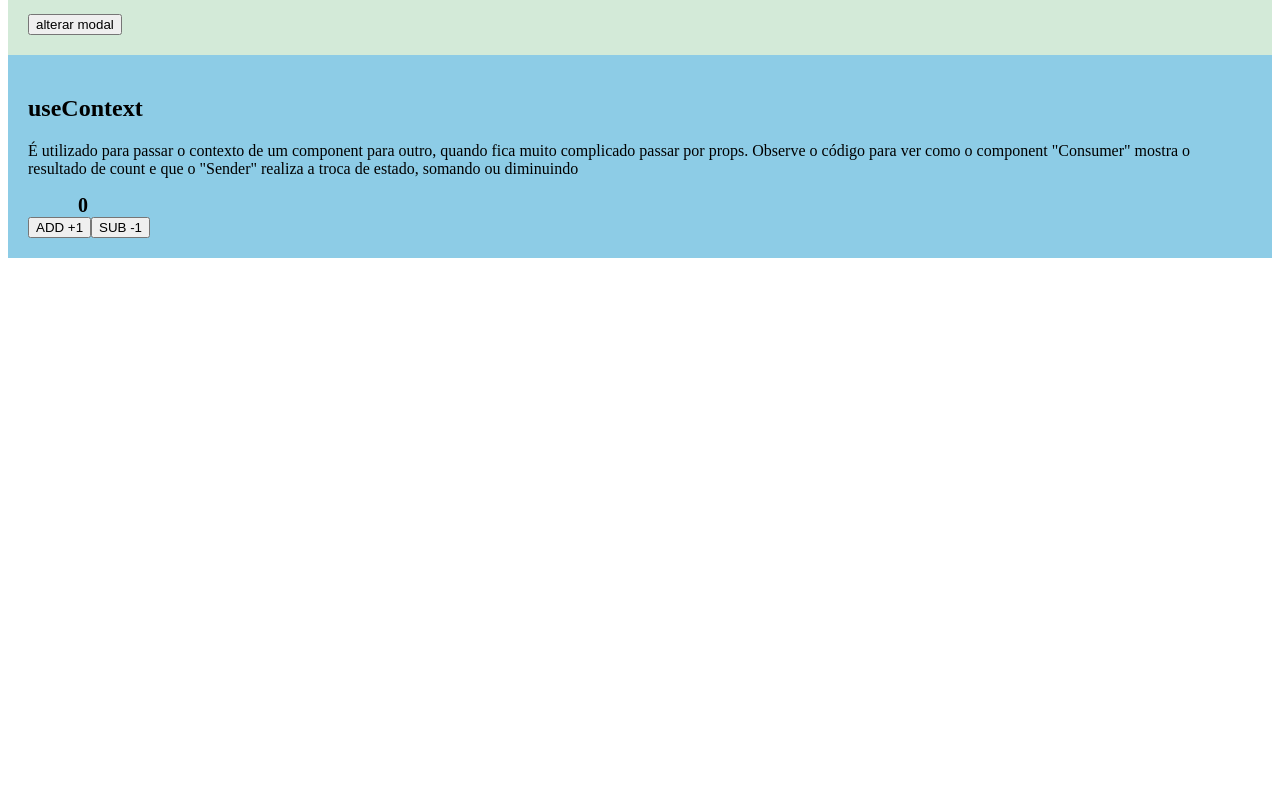
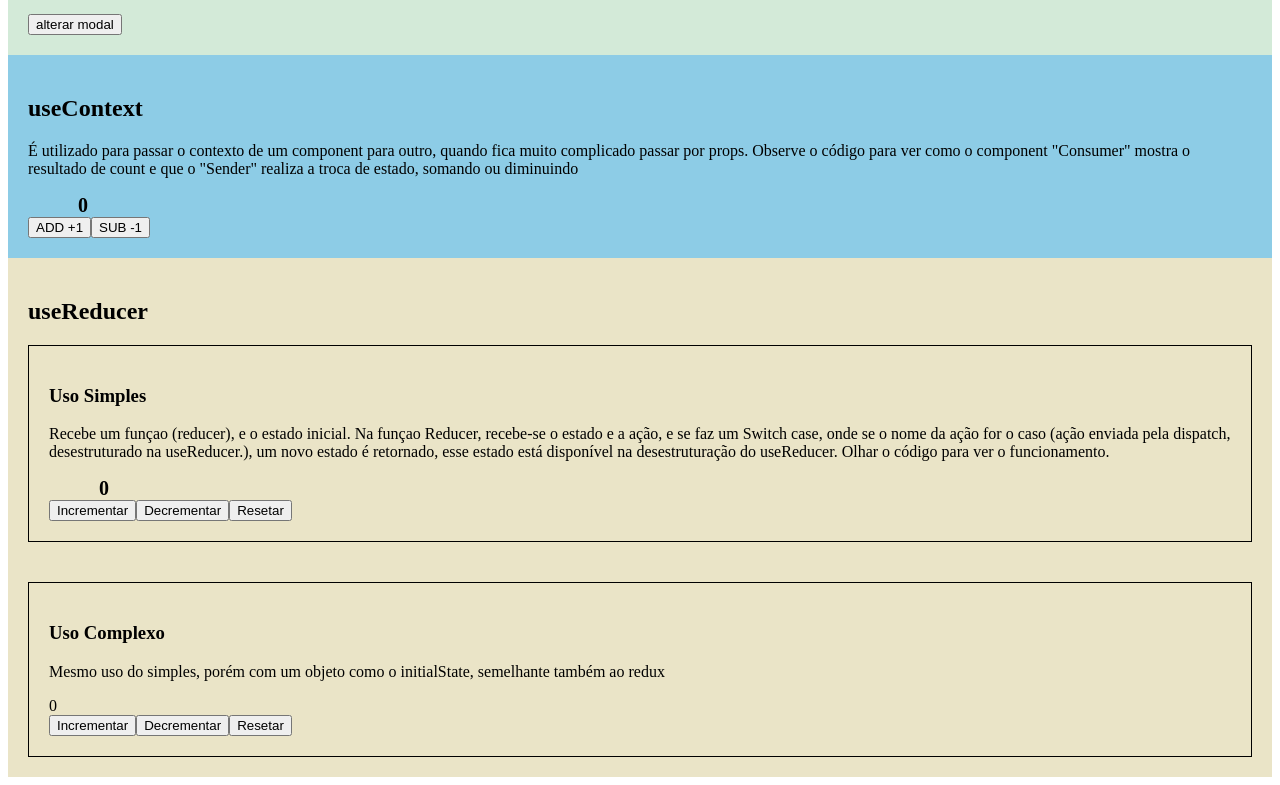
Before and after one commit to brunovcg/react-studies, a React (Create React App) app: page / in a window 1280 px wide. Shown: the part 1440-2225 px from the top of the page. Before the commit the page ends 1706 px from the top, so only its background shows below. Built offline with nearby package versions, Linux system fonts and the light colour scheme.

Commit message:
useReducer

```diff
--- a/src/App.tsx
+++ b/src/App.tsx
@@ -5,6 +5,7 @@ import UseImperativeHandleHook from './hooks/useImperativeHandle'
 import UseDebugValueHook from './hooks/useDebugValue';
 import UseLayoutEffectHook  from "./hooks/useLayoutEffect"
 import UseContextHook from "./hooks/useContext"
+import UseReducerHook from "./hooks/useReducer"
 
 function App() {
   return (
@@ -16,6 +17,7 @@ function App() {
       <UseRefHook />
       <UseImperativeHandleHook/>
       <UseContextHook/>
+      <UseReducerHook/>
     </div>
   );
 }
--- /dev/null
+++ b/src/hooks/useReducer/complexUse.jsx
@@ -0,0 +1,32 @@
+import { useReducer } from "react";
+
+const initialState = { firstCounter: 0 };
+const reducer = (state, action) => {
+  switch (action.type) {
+    case 'increment':
+      return {firstCounter: state.firstCounter +1};
+    case "decrement":
+      return {firstCounter: state.firstCounter-1};
+    case "reset":
+      return {firstCounter: 0};
+    default:
+      return {firstCounter: initialState};
+  }
+};
+
+const UseReducerComplex = () => {
+  const [state, dispatch] = useReducer(reducer, initialState);
+
+  return (
+    <div >
+    <h3>Uso Complexo</h3>
+    <p>Mesmo uso do simples, porém com um objeto como o initialState, semelhante também ao redux</p>
+      <div>{state.firstCounter}</div>
+      <button onClick={() => dispatch({type:"increment"})}>Incrementar</button>
+      <button onClick={() => dispatch({type:"decrement"})}>Decrementar</button>
+      <button onClick={() => dispatch({type:"reset"})}>Resetar</button>
+    </div>
+  );
+};
+
+export default UseReducerComplex;
--- /dev/null
+++ b/src/hooks/useReducer/index.jsx
@@ -0,0 +1,78 @@
+import { useReducer } from "react";
+import UseReducerComplex from "./complexUse";
+
+const initialState = 0;
+const reducer = (state, action) => {
+  switch (action) {
+    case "increment":
+      return state + 1;
+    case "decrement":
+      return state - 1;
+    case "reset":
+      return 0;
+    default:
+      return initialState;
+  }
+};
+
+const UseReduceHook = () => {
+  const [state, dispatch] = useReducer(reducer, initialState);
+
+  return (
+    <div>
+      <div
+        style={{
+          background: "#dcd1a097",
+          padding: "20px",
+        }}
+      >
+        <h2>useReducer</h2>
+        <div
+          style={{
+            padding: "20px",
+            border: "1px solid black",
+          }}
+        >
+          <h3>Uso Simples</h3>
+          <p>
+            Recebe um funçao (reducer), e o estado inicial. Na funçao Reducer,
+            recebe-se o estado e a ação, e se faz um Switch case, onde se o nome
+            da ação for o caso (ação enviada pela dispatch, desestruturado na useReducer.), um novo estado é retornado, esse estado está
+            disponível na desestruturação do useReducer.
+            Olhar o código para ver o funcionamento.
+          </p>
+          <div
+            style={{
+              fontWeight: "bold",
+              color: "black",
+              fontSize: "20px",
+              marginLeft: "50px",
+            }}
+          >
+            {state}
+          </div>
+          <button onClick={() => dispatch("increment")}>Incrementar</button>
+          <button onClick={() => dispatch("decrement")}>Decrementar</button>
+          <button onClick={() => dispatch("reset")}>Resetar</button>
+        </div>
+      </div>
+      <div
+        style={{
+          background: "#dcd1a097",
+          padding: "20px",
+        }}
+      >
+        <div
+          style={{
+            border: "1px solid black",
+            padding: "20px",
+          }}
+        >
+          <UseReducerComplex />
+        </div>
+      </div>
+    </div>
+  );
+};
+
+export default UseReduceHook;
```
